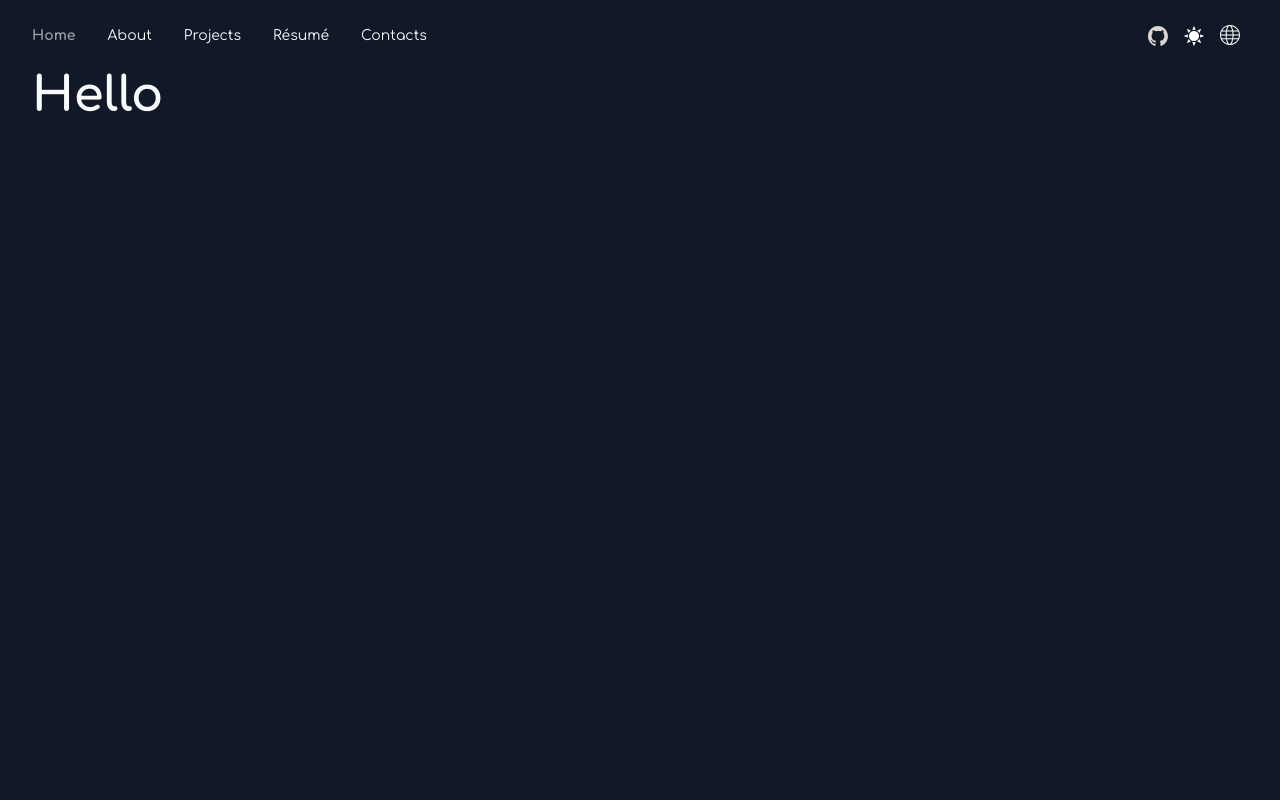
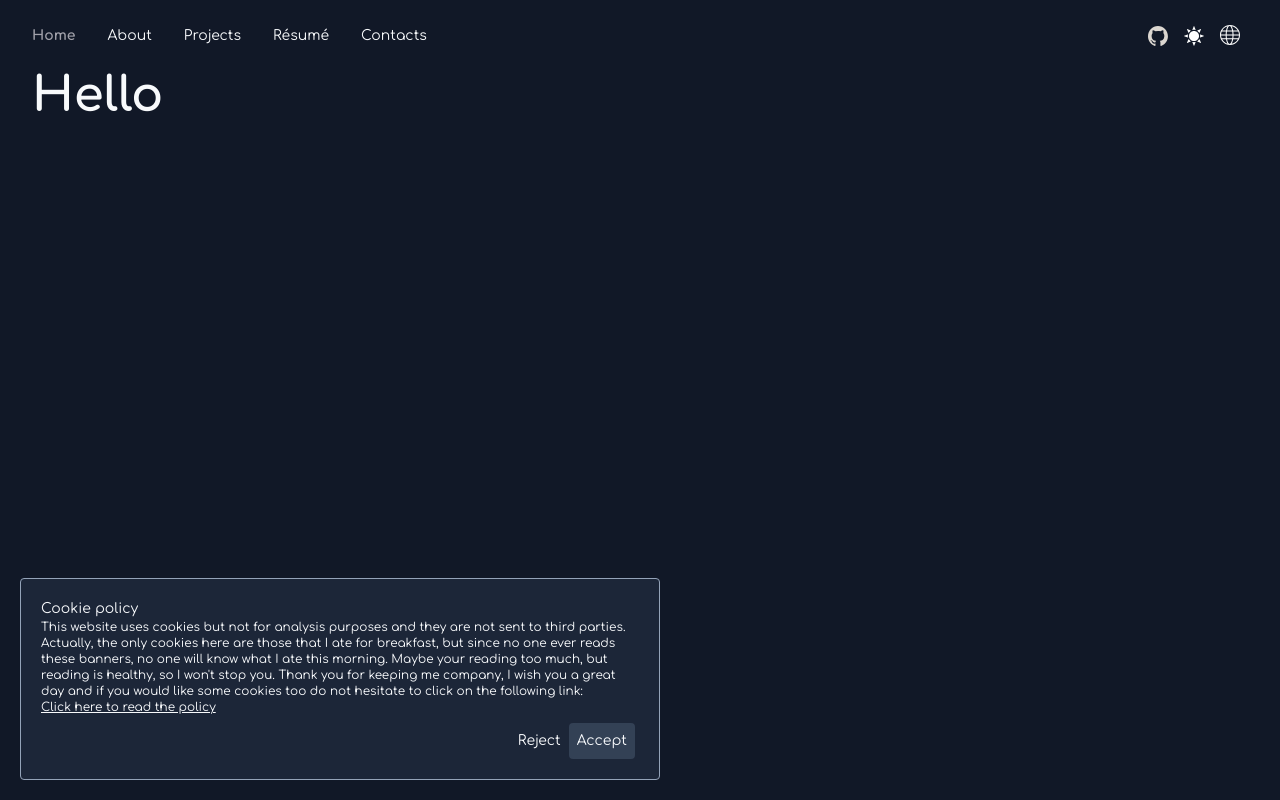
Before and after one commit to NotXia/notxia.github.io, a Vue app: page / in a window 1280 px wide. Built offline with nearby package versions, Linux system fonts and the light colour scheme.

Commit message:
Add cookie banner

```diff
--- a/package.json
+++ b/package.json
@@ -11,6 +11,7 @@
   },
   "dependencies": {
     "flowbite": "^1.6.2",
+    "matter-js": "^0.18.0",
     "vue": "^3.2.45",
     "vue-i18n": "^9.2.2",
     "vue-router": "^4.1.6"
--- a/src/App.vue
+++ b/src/App.vue
@@ -5,6 +5,8 @@
         <div class="container mx-auto pb-8 px-3 md:px-8 min-h-screen min-w-screen flex flex-col">
             <RouterView />
         </div>
+
+        <Cookie />
     </div>
 </template>
 
@@ -12,6 +14,7 @@
     import { onMounted } from "vue";
     import { RouterView } from "vue-router";
     import { applyTheme } from "./utilities/theme_handler";
+    import Cookie from "@/components/cookie/Cookie.vue";
 
     onMounted(() => {
         applyTheme();
--- /dev/null
+++ b/src/components/cookie/Cookie.vue
@@ -0,0 +1,161 @@
+<template>
+    <div v-if="show_banner" class="w-full h-full">
+
+        <div ref="container_cookie" class="absolute top-0 left-0 h-full w-full pointer-events-none z-40">
+            <canvas ref="canvas_cookie" :width="canvas_width" :height="canvas_height"></canvas>
+        </div>
+
+        <div ref="banner" class="fixed bottom-0 left-0 z-50">
+            <div class="border bg-slate-200/90 border-slate-700 dark:bg-slate-800/90 dark:border-slate-400 rounded w-fit lg:w-1/2 p-5 m-5">
+                <p class="text-sm">{{ t("cookie policy title") }}</p>
+                <div class="text-xs">
+                    <span>{{ t("cookie policy") }} <button :onclick="throwCookie" class="underline">{{ t("cookie policy link") }}</button></span>
+                </div>
+                <div class="flex justify-end mt-2 text-sm">
+                    <button :onclick="refuseCookieBanner" class="mx-1 hover:text-slate-500 dark:hover:text-slate-300">{{ t("reject") }}</button>
+                    <button :onclick="acceptCookieBanner" class="rounded p-2 mx-1 bg-slate-300 hover:bg-slate-400 dark:bg-slate-700 dark:hover:bg-slate-600">{{ t("accept") }}</button>
+                </div>
+            </div>
+        </div>
+
+    </div>
+</template>
+
+<script setup lang="ts">
+    import { ref, onMounted } from 'vue';
+    // @ts-ignore
+    import { Engine, Render, Bodies, Composite, Body, Runner } from "matter-js";
+    import cookie_image from "@/assets/images/cookie.png";
+    import { randomInt, random } from "@/utilities/random";
+    import { shouldShowCookie, acceptCookie, refuseCookie } from "@/utilities/cookie_handler";
+    import { useI18n } from "vue-i18n";
+
+    const { t } = useI18n({ messages: {
+        "en": {
+            "cookie policy title": "Cookie policy",
+            "cookie policy": "This website uses cookies but not for analysis purposes and they are not sent to third parties. " +
+                             "Actually, the only cookies here are those that I ate for breakfast, " +
+                             "but since no one ever reads these banners, no one will know what I ate this morning. " +
+                             "Maybe your reading too much, but reading is healthy, so I won't stop you. " +
+                             "Thank you for keeping me company, I wish you a great day and if you would like some cookies too do not hesitate to click on the following link:",
+            "cookie policy link": "Click here to read the policy",
+            "accept": "Accept",
+            "reject": "Reject"
+        },
+        "it": {
+            "cookie policy title": "Informativa cookie",
+            "cookie policy": "Questo sito utilizza cookie ma non per fini di profilazione e non sono inviati a terze parti. " +
+                             "In realtà gli unici cookie presenti sono quelli che ho mangiato a colazione, " +
+                             "ma dato che nessuno fa caso a questi banner, nessuno saprà cos'ho mangiato questa mattina. " +
+                             "Forse stai leggendo un po' troppo, ma leggere fa bene, quindi non ti fermerò. " +
+                             "Ti ringrazio per avermi fatto compagnia, ti auguro una buona giornata e se gradisci dei biscotti non esitare a cliccare l'informativa al seguente link:",
+            "cookie policy link": "Clicca qui per l'informativa cookie",
+            "accept": "Accetta",
+            "reject": "Rifiuta"
+        }
+    } });
+
+    const container_cookie = ref();
+    const canvas_cookie = ref();
+
+    const show_banner = ref(shouldShowCookie());
+    const canvas_width = ref(getWidth());
+    const canvas_height = ref(getHeight());
+
+    let engine:any = null;
+
+
+    onMounted(() => {
+        if (shouldShowCookie()) {
+            initCanvas();
+
+            new ResizeObserver(() => {
+                resizeCanvas();
+            }).observe(document.body);
+        }
+    });
+
+
+    function acceptCookieBanner() {
+        acceptCookie();
+        show_banner.value = false;
+    }
+
+    function refuseCookieBanner() {
+        refuseCookie();
+        show_banner.value = false;
+    }
+
+
+    function getWidth() { return document.body.clientWidth; }
+    function getHeight() { return document.body.scrollHeight; }
+
+    function resizeCanvas() {
+        canvas_width.value = getWidth();
+        canvas_height.value = getHeight();
+    }
+
+    /* Inits cookie throwing area */
+    function initCanvas() {
+        if (!engine) {
+            engine = Engine.create();
+            let renderer = Render.create({
+                element: container_cookie.value,
+                canvas: canvas_cookie.value,
+                engine: engine,
+                options: {
+                    width: getWidth(),
+                    height: getHeight(),
+                    wireframes: false,
+                    background: "#00000000"
+                }
+            });
+            Render.run(renderer);
+            Runner.run(Runner.create(), engine);
+        }
+
+        resizeCanvas();
+    }
+
+    function throwCookie() {
+        if (!engine) { return; }
+
+        // Creates a cookie at the bottom of visible screen
+        let cookie = Bodies.circle(randomInt(0, getWidth()), (document.documentElement.scrollTop + window.screen.height), 30, {
+            render: {
+                sprite: {
+                    texture: cookie_image,
+                    xScale: 0.08, yScale: 0.08
+                }
+            }
+        });
+
+        // Adds cookie to world
+        Composite.add(engine.world, [cookie]);
+
+        // Launches cookie
+        const force = 0.02 * cookie.mass;
+        Body.applyForce(cookie, cookie.position,
+        {
+            x: force * (cookie.position.x > getWidth()/2 ? -1 : 1),
+            y: -force * random(3, 6)
+        });
+
+        clearCookie(cookie);
+    }
+
+    /* Clears a cookie when out of the screen */
+    function clearCookie(cookie:any) {
+        const tollerance_offset = 1000;
+
+        if (cookie.position.y > document.body.scrollHeight + tollerance_offset) { // If out of the screen
+            Composite.remove(engine.world, cookie);
+        }
+        else {
+            setTimeout(() => {
+                clearCookie(cookie);
+            }, 5000);
+        }
+    }
+
+</script>
--- /dev/null
+++ b/src/utilities/cookie_handler.ts
@@ -0,0 +1,11 @@
+export function shouldShowCookie():boolean {
+    return localStorage.getItem("cookie") == undefined;
+}
+
+export function acceptCookie():void {
+    localStorage.setItem("cookie", "accept");
+}
+
+export function refuseCookie():void {
+    localStorage.setItem("cookie", "refuse");
+}
--- /dev/null
+++ b/src/utilities/random.ts
@@ -0,0 +1,11 @@
+export function randomOfArray<T>(array:T[]):T {
+    return array[Math.floor(Math.random() * array.length)];
+}
+
+export function random(min:number, max:number):number {
+    return Math.random() * (max - min) + min;
+}
+
+export function randomInt(min:number, max:number):number {
+    return Math.floor(random(min, max));
+}
```
Also changed, not shown: src/assets/images/cookie.png (added), 1 other file (tests, documents, lock files or other folders).
